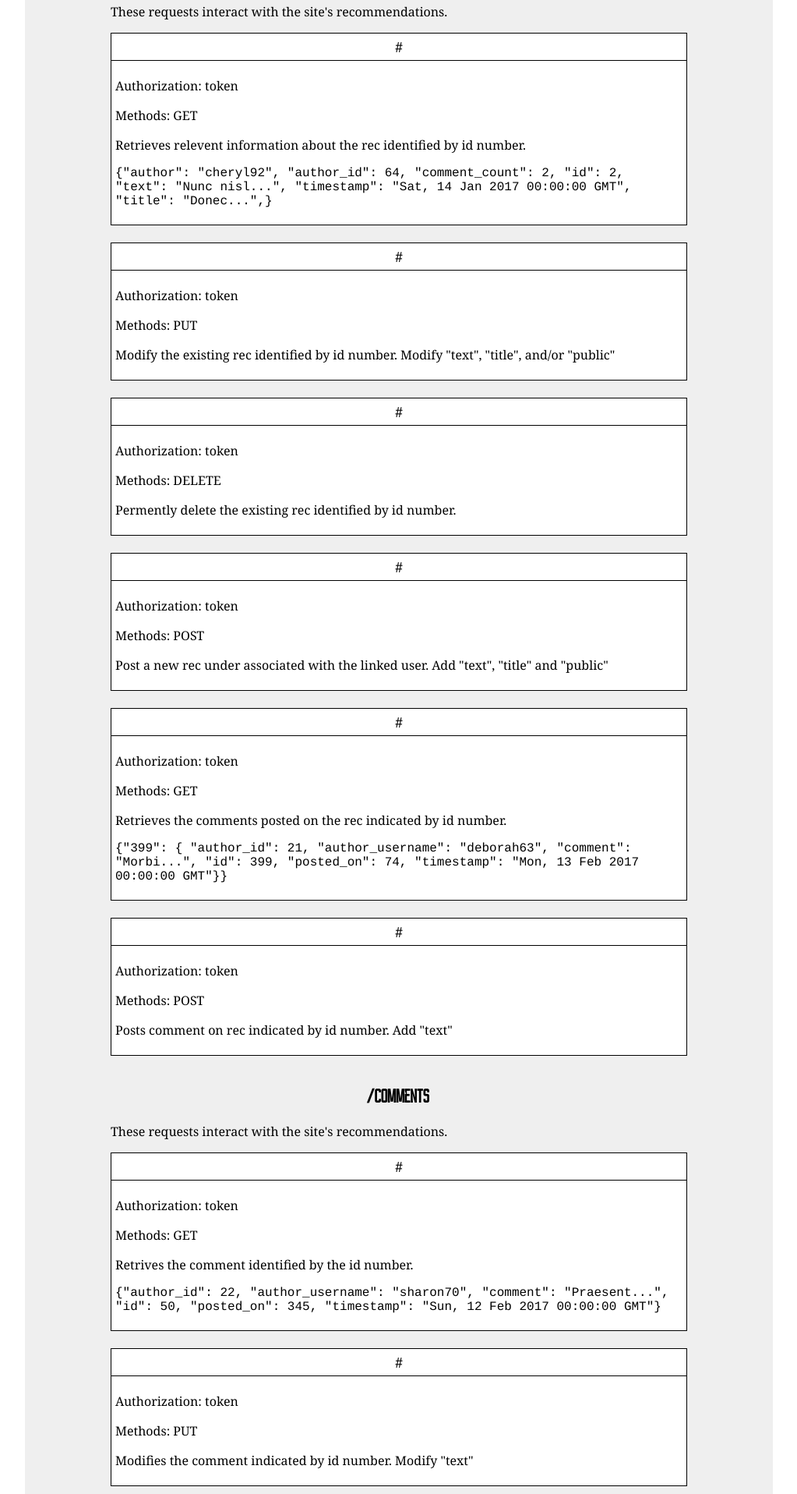
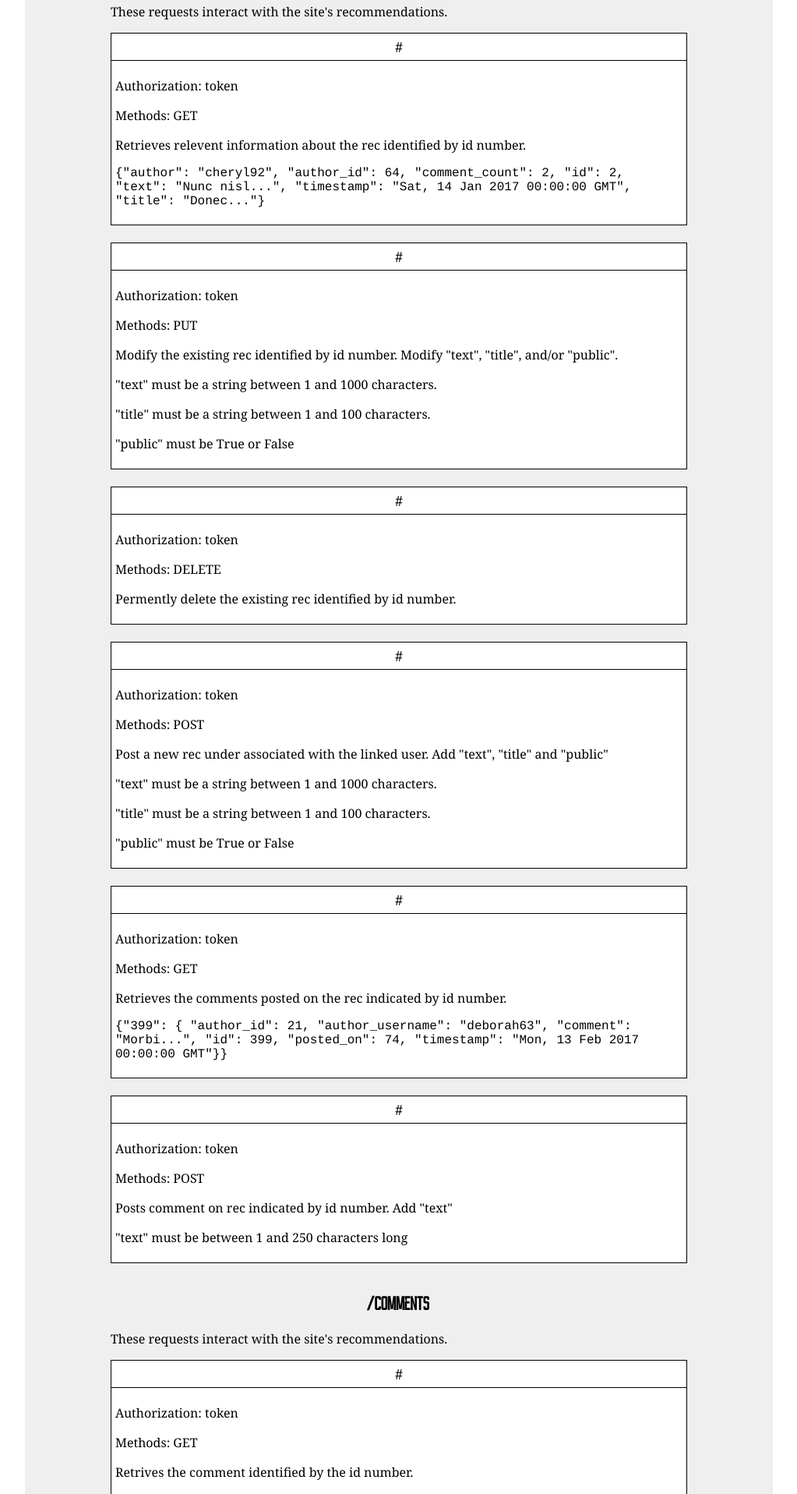
Before and after one commit to brian-w-projects/mysite, a Python web app: template app/templates/personal/token.html in a window 1280 px wide. Shown: the part 1030-2946 px from the top of the page at 78% size, without its empty margins (128-1151 px from the left). Run offline with Jinja, Linux system fonts and the light colour scheme; the template is opened without the code that fills it, so the values that code supplies are empty; some libraries are stand-ins or nearby versions.

Commit message:
fixed routing on api requests resulting in error, finished api documentation, began note taking on refractoring

```diff
--- a/app/templates/macros/apimacro.html
+++ b/app/templates/macros/apimacro.html
@@ -1,7 +1,10 @@
-{% macro render_api(header, methods, authorization, description, example) %}
+{% macro render_api(headers, methods, authorization, description_lines, example) %}
 <div class='api_element_container'>
   <div class='api_element_header'>
-    {{header}}
+    {% for single_header in headers %}
+      {{single_header}}
+      <br/>
+    {% endfor %}
   </div><!--api_element_header-->
   <div class='api_element_text'>
     <p>
@@ -10,9 +13,9 @@
     <p>
       Methods: {{methods}}
     </p>
-    <p>
-      {{description}}
-    </p>
+    {% for description in description_lines %}
+      <p>{{description}}</p>
+    {% endfor %}
     <p class='example'>
       {{example}}
     </p>
--- a/app/templates/personal/token.html
+++ b/app/templates/personal/token.html
@@ -31,188 +31,248 @@
             Below you will find documentation for all the features available in this api.
           </p>
         </div><!--api_welcome-->
-          {{apimacro.render_api(url_for('api1.get_token', _scheme='https', _external='True'),
+          {{apimacro.render_api([url_for('api1.get_token', _scheme='https', _external='True')],
             'GET', 'username/password',
-            'Retrieves token associated with this account.',
+            ['Retrieves token associated with this account.'],
             '{ "token": "eyJhbGci..." }'
           )}}
-          {{apimacro.render_api(url_for('api1.get_new_token', _scheme='https', _external='True'),
+          {{apimacro.render_api([url_for('api1.get_new_token', _scheme='https', _external='True')],
             'GET', 'username/password',
-            'Provides a new token associated with this account.',
+            ['Provides a new token associated with this account.'],
             '{ "token": "eyJhbGci..." }'
           )}}
           <h2 class='rec'>/recs</h2>
           <p>These requests interact with the site's recommendations.</p>
-          {{apimacro.render_api(url_for('api1.get_rec', id=1, _scheme='https', _external='True'),
+          {{apimacro.render_api([url_for('api1.get_rec', id=1, _scheme='https', _external='True')],
             'GET', 'token',
-            'Retrieves relevent information about the rec identified by id number.',
+            ['Retrieves relevent information about the rec identified by id number.'],
             '{"author": "cheryl92", "author_id": 64, "comment_count": 2, "id": 2, "text": "Nunc nisl...",
-              "timestamp": "Sat, 14 Jan 2017 00:00:00 GMT", "title": "Donec...",}'
+              "timestamp": "Sat, 14 Jan 2017 00:00:00 GMT", "title": "Donec..."}'
           )}}
-          {{apimacro.render_api(url_for('api1.put_rec', id=1, _scheme='https', _external='True'),
+          {{apimacro.render_api([url_for('api1.put_rec', id=1, _scheme='https', _external='True')],
             'PUT', 'token',
-            'Modify the existing rec identified by id number. Modify "text", "title", and/or "public"',
+            ['Modify the existing rec identified by id number. Modify "text", "title", and/or "public".',
+              '"text" must be a string between 1 and 1000 characters.',
+              '"title" must be a string between 1 and 100 characters.',
+              '"public" must be True or False'],
             ''
           )}}
-          {{apimacro.render_api(url_for('api1.delete_rec', id=1, _scheme='https', _external='True'),
+          {{apimacro.render_api([url_for('api1.delete_rec', id=1, _scheme='https', _external='True')],
             'DELETE', 'token',
-            'Permently delete the existing rec identified by id number.',
+            ['Permently delete the existing rec identified by id number.'],
             ''
           )}}
-          {{apimacro.render_api(url_for('api1.post_rec', _scheme='https', _external='True'),
+          {{apimacro.render_api([url_for('api1.post_rec', _scheme='https', _external='True')],
             'POST', 'token',
-            'Post a new rec under associated with the linked user. Add "text", "title" and "public"',
+            ['Post a new rec under associated with the linked user. Add "text", "title" and "public"',
+              '"text" must be a string between 1 and 1000 characters.',
+              '"title" must be a string between 1 and 100 characters.',
+              '"public" must be True or False'],
             ''
           )}}
-          {{apimacro.render_api(url_for('api1.get_rec_comments', id=1, _scheme='https', _external='True'),
+          {{apimacro.render_api([url_for('api1.get_rec_comments', id=1, _scheme='https', _external='True')],
             'GET', 'token',
-            'Retrieves the comments posted on the rec indicated by id number.',
+            ['Retrieves the comments posted on the rec indicated by id number.'],
             '{"399": { "author_id": 21, "author_username": "deborah63", "comment": "Morbi...",
               "id": 399, "posted_on": 74, "timestamp": "Mon, 13 Feb 2017 00:00:00 GMT"}}'
           )}}
-          {{apimacro.render_api(url_for('api1.post_rec_comments', id=1, _scheme='https', _external='True'),
+          {{apimacro.render_api([url_for('api1.post_rec_comments', id=1, _scheme='https', _external='True')],
             'POST', 'token',
-            'Posts comment on rec indicated by id number. Add "text"',
+            ['Posts comment on rec indicated by id number. Add "text"',
+              '"text" must be between 1 and 250 characters long'],
             ''
           )}}
           <h2 class='rec'>/comments</h2>
           <p>These requests interact with the site's recommendations.</p>
-          {{apimacro.render_api(url_for('api1.get_comments', id=1, _scheme='https', _external='True'),
+          {{apimacro.render_api([url_for('api1.get_comments', id=1, _scheme='https', _external='True')],
             'GET', 'token',
-            'Retrives the comment identified by the id number.',
+            ['Retrives the comment identified by the id number.'],
             '{"author_id": 22, "author_username": "sharon70", "comment": "Praesent...",
               "id": 50, "posted_on": 345, "timestamp": "Sun, 12 Feb 2017 00:00:00 GMT"}',
           )}}
-          {{apimacro.render_api(url_for('api1.edit_comments', id=1, _scheme='https', _external='True'),
+          {{apimacro.render_api([url_for('api1.edit_comments', id=1, _scheme='https', _external='True')],
             'PUT', 'token',
-            'Modifies the comment indicated by id number. Modify "text"',
+            ['Modifies the comment indicated by id number. Modify "text"',
+              '"text" must be between 1 and 250 characters long.'],
             ''
           )}}
-          {{apimacro.render_api(url_for('api1.delete_comments', id=1, _scheme='https', _external='True'),
+          {{apimacro.render_api([url_for('api1.delete_comments', id=1, _scheme='https', _external='True')],
             'DELETE', 'token',
-            'Permently deletes the comment indicated by id number.',
+            ['Permently deletes the comment indicated by id number.'],
             ''
           )}}
           <h2 class='rec'>/Users</h2>
           <p>Retrives information related to the site's users</p>
-          {{apimacro.render_api(url_for('api1.get_user', id=1, _scheme='https', _external='True'),
+          {{apimacro.render_api([url_for('api1.get_user', id=1, _scheme='https', _external='True')],
             'GET', 'token',
-            'Retrieves public information about user indicated by id number.',
+            ['Retrieves public information about user indicated by id number.'],
             '{"about_me": "Morbi...", "comments": 5, "confirmed": true, "display": 10,
               "followed_by_count": 1, "following_count": 5, "id": 1,
               "member_since": "Thu, 12 May 2016 00:00:00 GMT", "recs": 5,
               "username": "kimberly67"}',
           )}}
-          {{apimacro.render_api(url_for('api1.put_user', id=1, _scheme='https', _external='True'),
+          {{apimacro.render_api([url_for('api1.get_user_recs', id=1, _scheme='https', _external='True'),
+            url_for('api1.get_user_recs', id=1, page=2, _scheme='https', _external='True')],
+              'GET', 'token',
+              ['Retrieves recs in quantity set by user. Optional page parameter can be passed to
+                retrieve following pages'],
+              '{"1":{...}, "200":{...}}'
+          )}}
+          {{apimacro.render_api([url_for('api1.get_user_comments', id=1, _scheme='https', _external='True'),
+            url_for('api1.get_user_comments', id=1, page=2, _scheme='https', _external='True')],
+            'GET', 'token',
+            ['Retrieves comments in quantity set by user. Optional page parameter can be passed to
+              retrieve following pages'],
+            '{"1":{...}, "200":{...}}'
+          )}}
+          {{apimacro.render_api([url_for('api1.put_user', _scheme='https', _external='True')],
             'PUT', 'token',
-            'Modifies user indicated by id number. Modify, "display", "about_me", and/or "updates"',
+            ['Modifies user indicated by id number. Modify, "display", "about_me", and/or "updates"',
+              '"display" must be either 10, 20 or 50',
+              '"about_me" must be between 0 and 500 characters',
+              '"updates" must be either True or False. True indicates you wish to receive updates,
+              False indicates that you do not'],
             ''
           )}}
-          {{apimacro.render_api(url_for('api1.get_user_following', id=1, _scheme='https', _external='True'),
+          {{apimacro.render_api([url_for('api1.get_user_following', id=1, _scheme='https', _external='True')],
             'GET', 'token',
-            'Retrives the users that the user indicated by id number is following.',
+            ['Retrives the users that the user indicated by id number is following.'],
             '{"count": 5, "following": { "305": "Fri, 30 Sep 2016 00:00:00 GMT",
               "331": "Thu, 15 Dec 2016 00:00:00 GMT",
               "4": "Mon, 14 Nov 2016 00:00:00 GMT",
               "467": "Sun, 15 Jan 2017 00:00:00 GMT",
               "470": "Mon, 13 Mar 2017 00:00:00 GMT"}}'
           )}}
-          {{apimacro.render_api(url_for('api1.get_user_followed_by', id=1, _scheme='https', _external='True'),
+          {{apimacro.render_api([url_for('api1.get_user_followed_by', id=1, _scheme='https', _external='True')],
             'GET', 'token',
-            'Retrives the users that are following the user indicated by id number',
+            ['Retrives the users that are following the user indicated by id number'],
             '{"count": 1, "followed_by": {"280": "Sun, 12 Feb 2017 00:00:00 GMT"}}',
           )}}
           <h2 class='rec'>/follow</h2>
           <p>Retrieves information related to following and unfollowing users</p>
-          {{apimacro.render_api(url_for('api1.put_follower', id=1, _scheme='https', _external='True'),
+          {{apimacro.render_api([url_for('api1.put_follower', id=1, _scheme='https', _external='True')],
             'PUT', 'token',
-            'Adds user indicated by id number to requesting user\'s following list',
+            ['Adds user indicated by id number to requesting user\'s following list'],
             ''
           )}}
-          {{apimacro.render_api(url_for('api1.delete_follow', id=1, _scheme='https', _external='True'),
+          {{apimacro.render_api([url_for('api1.delete_follow', id=1, _scheme='https', _external='True')],
             'DELETE', 'token',
-            'Removes user indicated by id number from requesting user\'s following list',
+            ['Removes user indicated by id number from requesting user\'s following list'],
             ''
+          )}}
+          <h2 class='rec'>/search</h2>
+          <p>Retrieves information related to searches</p>
+          {{apimacro.render_api([url_for('api1.get_search_recs', _scheme='https', _external='True'),
+            url_for('api1.get_search_recs', page=2, _scheme='https', _external='True')],
+            'GET', 'token',
+            ['Retrieves recs as specified by the search parameters "term", "user" and "date". Optional
+              page parameter retrieves additional pages of information.',
+              '"term" search rec titles for matches',
+              '"user" searches for recs only from matching user',
+              '"date" searches for recs before indicated date. Must be in MM/DD/YYYY format'],
+            '{"1":{...}, "200":{...}}'
+          )}}
+          {{apimacro.render_api([url_for('api1.get_search_comments', _scheme='https', _external='True'),
+            url_for('api1.get_search_comments', page=2, _scheme='https', _external='True')],
+            'GET', 'token',
+            ['Retrieves comments as specified by the search parameters "term", "user" and "date". Optional
+              page parameter retrieves additional pages of infomration.'],
+            '{"1":{...}, "400":{...}, "49":{...}}'
+          )}}
+          {% if current_user.is_administrator() %}
+            <h2 class='rec'>/admin</h2>
+            <p>Retrives information relevant to administrators</p>
+            {{apimacro.render_api([url_for('api1.get_admin', _scheme='https', _external='True')],
+              'GET', 'token',
+              ['Retrieves relevant site information for the administrator.'],
+              '"comments_to_mod": 0, "mods": {"1": "Example"}, "mods_count": 2,
+                "recent_account": 40, "recent_comments": 100, "recent_logins": 20,
+                "recent_recs": 100, "recs_to_mod": 14, "total_accounts": 1000,
+                "total_comments": 15000, "total_recs": 10000}'
             )}}
             <h2 class='rec'>/mods</h2>
             <p>Retrieves information about the moderations made by moderators</p>
-          {{apimacro.render_api(url_for('api1.get_mod_rec_history', id=1, _scheme='https', _external='True'),
+            {{apimacro.render_api([url_for('api1.get_mod_rec_history', id=1, _scheme='https', _external='True')],
               'GET', 'token',
-            'Retrieves all moderations on recs made by moderator indicated by id number',
+              ['Retrieves all moderations on recs made by moderator indicated by id number'],
               '{"recs_approved": {}, "recs_private": {"242": {"action": true,
                 "author": 31, "id": 242, "mod_by": 1, "mod_on": 52,
                 "text": "Suspend...",
                 "timestamp": "Tue, 21 Mar 2017 23:22:11 GMT",
                 "title": "Quis...",}}}',
             )}}
-          {{apimacro.render_api(url_for('api1.get_mod_com_history', id=1, _scheme='https', _external='True'),
+            {{apimacro.render_api([url_for('api1.get_mod_com_history', id=1, _scheme='https', _external='True')],
               'GET', 'token',
-            'Retrieves all moderations on comments made by moderator indicated by id number',
+              ['Retrieves all moderations on comments made by moderator indicated by id number'],
               '{"comments_approved": {"328": { "action": false, "author": 57, "id": 328,
                 "mod_by": 1, "mod_on": 4, "posted_on": 96, "text": "Nam...",
                 "timestamp": "Tue, 21 Mar 2017 23:35:29 GMT"}},"comments_private": {}}'
             )}}
             <h2 class='rec'>/Moderations</h2>
             <p>Retrives information related to specific moderations</p>
-          {{apimacro.render_api(url_for('api1.get_rec_mods', id=1, _scheme='https', _external='True'),
+            {{apimacro.render_api([url_for('api1.get_rec_mods', id=1, _scheme='https', _external='True')],
               'GET', 'token',
-            'Retrives rec moderation indicated by id number.',
+              ['Retrives rec moderation indicated by id number.'],
               '{"action": true, "author": 47, "id": 1, "mod_by": 2, "mod_on": 481,
                 "text": "Suspen...",
                 "timestamp": "Sun, 15 Jan 2017 00:00:00 GMT",
                 "title": "Donec..."}'
             )}}
-          {{apimacro.render_api(url_for('api1.put_rec_mods', id=1, _scheme='https', _external='True'),
+            {{apimacro.render_api([url_for('api1.put_rec_mods', id=1, _scheme='https', _external='True')],
               'PUT', 'token',
-            'Reverses rec moderation decision on moderation indicated by id number',
+              ['Reverses rec moderation decision on moderation indicated by id number'],
               ''
             )}}
-          {{apimacro.render_api(url_for('api1.get_com_mods', id=1, _scheme='https', _external='True'),
+            {{apimacro.render_api([url_for('api1.get_com_mods', id=1, _scheme='https', _external='True')],
               'GET', 'token',
-            'Retrives comment moderation indicated by id number.',
+              ['Retrives comment moderation indicated by id number.'],
               '{"action": false, "author": 85, "id": 1, "mod_by": 2, "mod_on": 400,
                 "posted_on": 122, "text": "Duis...",
                 "timestamp": "Mon, 09 Jan 2017 00:00:00 GMT"}'
             )}}
-          {{apimacro.render_api(url_for('api1.put_com_mods', id=1, _scheme='https', _external='True'),
+            {{apimacro.render_api([url_for('api1.put_com_mods', id=1, _scheme='https', _external='True')],
               'PUT', 'token',
-            'Reverses comment moderation decision on moderation indicated by id number',
+              ['Reverses comment moderation decision on moderation indicated by id number'],
               ''
             )}}
+          {% endif %}
+          {% if current_user.is_moderator() %}
             <h2 class='rec'>/moderate</h2>
             <p>Retrieves information relates to recs and comments that require moderation</p>
-          {{apimacro.render_api(url_for('api1.get_moderate_recs', _scheme='https', _external='True'),
+            {{apimacro.render_api([url_for('api1.get_moderate_recs', _scheme='https', _external='True'),
+              url_for('api1.get_moderate_recs', page=2, _scheme='https', _external='True')],
               'GET', 'token',
-            'Retrieves 10 oldest recs in need of moderation',
+              ['Retrieves 10 oldest recs in need of moderation. Use optional page parameter to
+                obtain newer recs in need of moderation.'],
               '{"126": {"author": "sandra65", "author_id": 43, "comment_count": 0,
                 "id": 126, "text": "Donec...",
                 "timestamp": "Tue, 20 Sep 2016 00:00:00 GMT",
                 "title": "Morbi non quam nec dui luctus rutrum."},...}'
             )}}
-          {{apimacro.render_api(url_for('api1.moderate_recs', id=1, _scheme='https', _external='True'),
+            {{apimacro.render_api([url_for('api1.moderate_recs', id=1, _scheme='https', _external='True')],
               'POST', 'token',
-            'Moderates the rec indicated by id number. Add "action"',
+              ['Moderates the rec indicated by id number. Add "action"',
+                '"action" must be True or False. True indicates rec is appropriate. False indicates
+                rec is inappropriate.'],
               ''
             )}}
-          {{apimacro.render_api(url_for('api1.get_moderate_comments', _scheme='https', _external='True'),
+            {{apimacro.render_api([url_for('api1.get_moderate_comments', _scheme='https', _external='True'),
+              url_for('api1.get_moderate_comments', page=2, _scheme='https', _external='True')],
               'GET', 'token',
-            'Retrieves 10 oldest comments in need of moderation',
+              ['Retrieves 10 oldest comments in need of moderation. Use optional page parameter to
+                obtain newer comments in need of moderation.'],
               '{"14": { "author_id": 8, "author_username": "annie82",
                 "comment": "Curabi...", "id": 14, "posted_on": 110,
                 "timestamp": "Wed, 08 Mar 2017 00:00:00 GMT"},}'
             )}}
-          {{apimacro.render_api(url_for('api1.moderate_comments', id=1, _scheme='https', _external='True'),
+            {{apimacro.render_api([url_for('api1.moderate_comments', id=1, _scheme='https', _external='True')],
               'POST', 'token',
-            'Moderates the comment indicated by id number. Add "action"',
+              ['Moderates the comment indicated by id number. Add "action"',
+                '"action" must be True or False. True indicates comment is appropriate. False indicates
+                comment is inappropriate.'],
               ''
             )}}
-          <h2 class='rec'>/search</h2>
-          <p>Retrieves information related to searches</p>
-          <h2 class='rec'>/admin</h2>
-          <p>Retrives information relevant to administrators</p>
-
-
-
+          {% endif %}
       </div><!--w940-center-->
     </div><!--w940-->
     <script>
--- a/app/templates/personal/update.html
+++ b/app/templates/personal/update.html
@@ -13,6 +13,11 @@
       <div class='w940-center'>
         <h2 class='rec'>Update Profile</h2>
         {{ flashmacro.render_flash(get_flashed_messages()) }}
+        <p>Interested in our API?
+          <a class='special-link' href="{{url_for('personal.token')}}">
+            Click Here
+          </a>
+        </p>
         <form method="POST">
           {{form.about_me.label(class='rec')}}
           <p class='chars-format'>Characters Left: <span class='about_me_chars_left'></span></p>
```
Also changed, not shown: TODOLIST.txt (+6 -5 lines), app/main/errors.py (+28 -12 lines), app/templates/errors/400.html (added, +17 -0 lines), app/templates/errors/405.html (added, +17 -0 lines). Lines whose indentation alone changed are shown as unchanged.
